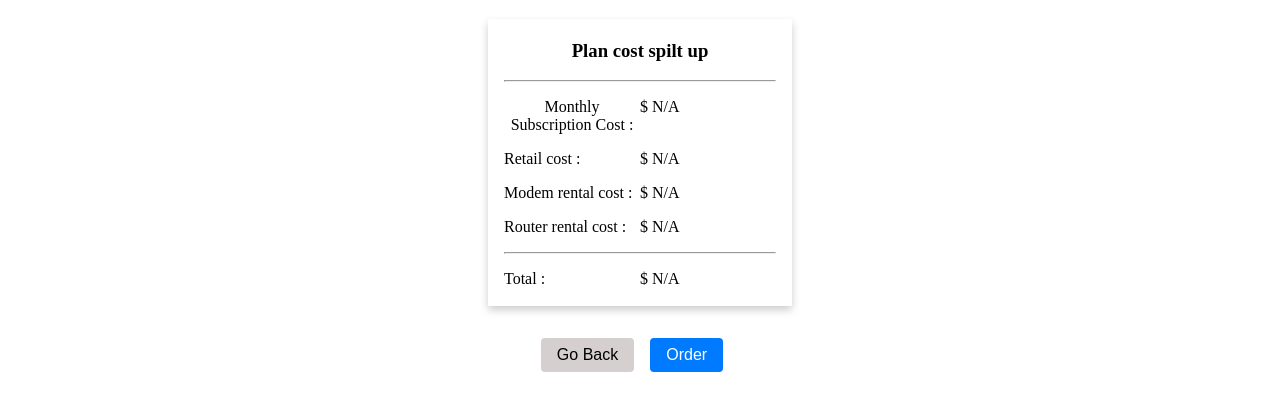
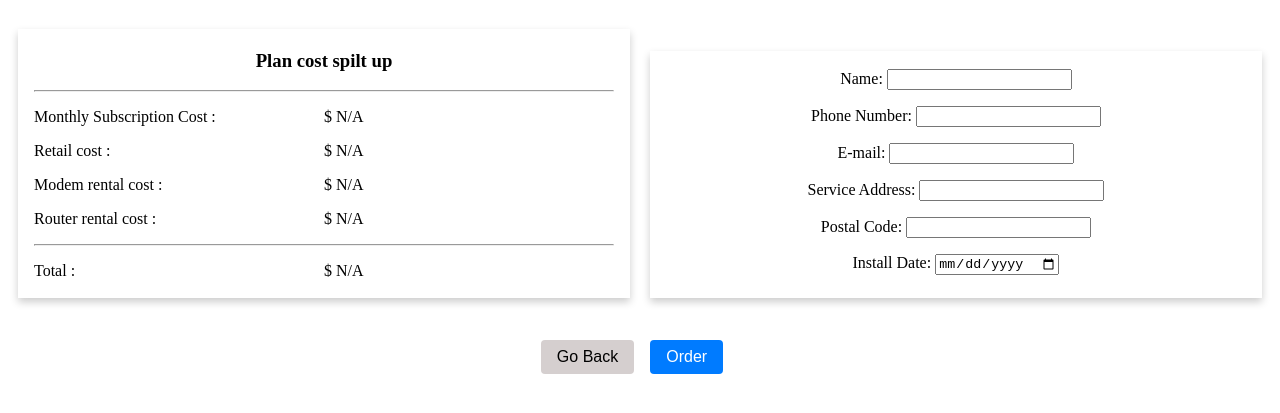
Before and after one commit to girish-07/CanquestFrontend, a website: page templates/ordercheckout.html in a window 1280 px wide. Shown: the part 61-474 px from the top of the page. Drawn offline with Linux system fonts and the light colour scheme.

Commit message:
change the UI code

```diff
--- a/scripts/checkoutScript.js
+++ b/scripts/checkoutScript.js
@@ -183,7 +183,7 @@ document.addEventListener('DOMContentLoaded', function() {
                             // Create label element for the checkbox
                             const buyerLabel = document.createElement('label');
                             buyerLabel.setAttribute('for', `buyerRadio-${index}`); // Set for attribute to associate the label with the checkbox
-                            buyerLabel.textContent = 'Buyer Modem / Router'; // Text content for the label
+                            buyerLabel.textContent = 'Purchase Modem / Router'; // Text content for the label
 
                             // Create container for the checkbox and label
                             const buyderDiv = document.createElement('div');
--- a/styles/common.css
+++ b/styles/common.css
@@ -56,3 +56,7 @@
 .mb-1 {
     margin-bottom: 1rem;
 }
+
+.mt-1 {
+    margin-top: 1rem;
+}
--- a/styles/ordercheckout.css
+++ b/styles/ordercheckout.css
@@ -3,7 +3,7 @@
   transition: 0.3s;
   padding: 2px 16px;
   margin: 10px;
-
+  width: 100%;
 }
 
 .title{
@@ -21,8 +21,11 @@
 }
 
 .text-center {
-    margin: 0 30rem;
     text-align: center;
+}
+
+.d-flex {
+    display: flex;
 }
 
 .d-flex-row {
@@ -32,10 +35,6 @@
 
 .justify-space-between {
     justify-content: space-between;
-}
-
-.w-50 {
-    width: 50%;
 }
 
 .justify-start {
--- a/templates/ordercheckout.html
+++ b/templates/ordercheckout.html
@@ -33,7 +33,7 @@
 <body>
     <h1 class="title">ORDER</h1>
     <!-- <h3 class="title" id="orderTitle"></h3> -->
-    <div>
+    <div class="d-flex">
         <div class="card text-center">
             <h3>Plan cost spilt up</h3>
             <hr>
@@ -72,17 +72,35 @@
             </p>
         </div>
 
-        <div>
-            <!-- <div class="card text-center mt-2">
+        <div class="card text-center mt-2">
             <form id="ordercheckout">
-                    <br>
-                    <label for="Address">Address:</label>
+                <div class="mb-1 mt-1">
+                    <label for="Address">Name:</label>
+                    <input type="text" id="name" name="name">
+                </div>
+                <div class="mb-1">
+                    <label for="Address">Phone Number:</label>
+                    <input type="text" id="number" name="number">
+                </div>
+                <div class="mb-1">
+                    <label for="Address">E-mail:</label>
+                    <input type="text" id="mail" name="mail">
+                </div>
+                <div class="mb-1">
+                    <label for="Address">Service Address:</label>
                     <input type="text" id="address" name="address" required>
-                    <br>
-                    <br>
+                </div>
+                <div class="mb-1">
+                    <label for="Address">Postal Code:</label>
+                    <input type="text" id="postalCode" name="postalCode" required>
+                </div>
+                <div class="mb-1">
+                    <label for="Address">Install Date:</label>
+                    <input type="date" id="install" name="postalCode" required>
+                </div>
             </form>
-            </div> -->
-
+        </div>
+    </div>
     <div class="buttom-btn mt-2">
         <a href="checkout.html">
             <button class="btn back mr-1">Go Back</button>
@@ -90,8 +108,6 @@
         <a href="orderSuccess.html">
             <button class="btn next mr-1" type="submit">Order</button></a>
     </div>
-        </div>
-    </div>
 </body>
 
 </html>
```
Also changed, not shown: templates/postCode.html (+1 -18 lines). Lines whose indentation alone changed are shown as unchanged.
